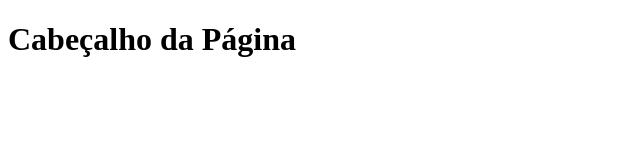
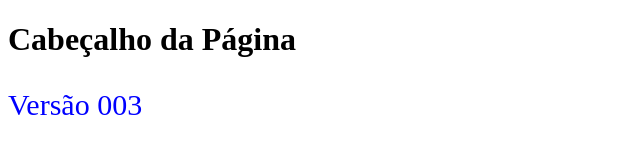
Before and after one commit to tiagosenai/des2121-2-1, a plain HTML site: page index.html in a window 1280 px wide. Shown: the whole page, without its empty margins (0-640 px from the left). Drawn offline with Linux system fonts and the light colour scheme.

Commit message:
Versão 0.0.3 - Paragrafo da Página Principal

```diff
--- a/index.html
+++ b/index.html
@@ -8,5 +8,6 @@
 </head>
 <body>
     <h1>Cabeçalho da Página</h1>
+    <p style="color:blue; font-size:30px;">Versão 003</p>
 </body>
 </html>
```
